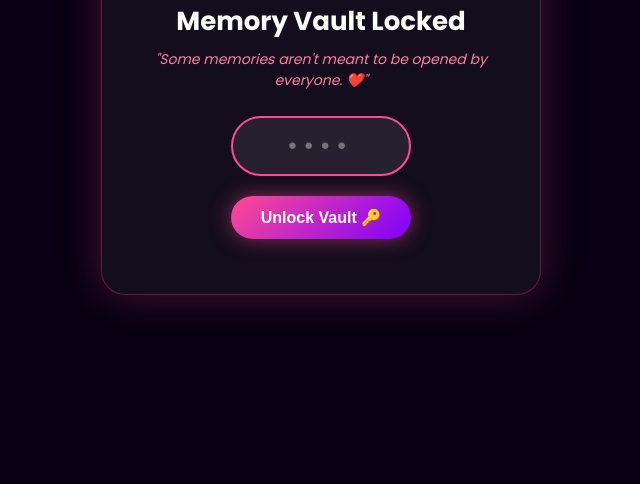
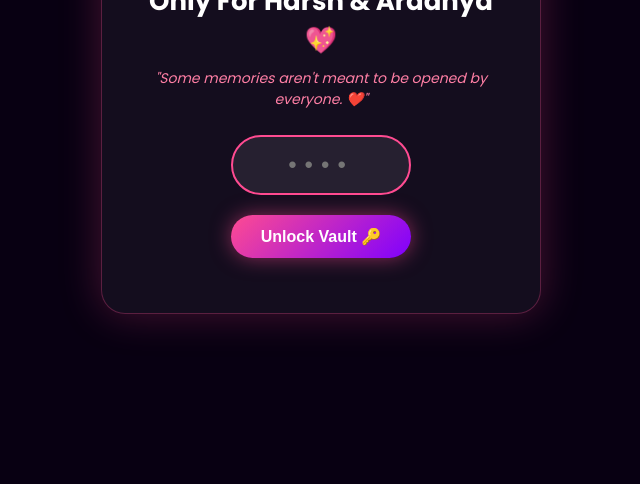
Before and after one commit to cto-semiquantum/aradhya, a plain HTML site: page index.html in a window 1280 px wide. Shown: the part 316-800 px from the top of the page, without its empty margins (319-959 px from the left). Drawn offline with Linux system fonts and the light colour scheme.

Commit message:
Update lock screen heading to Only For Harsh & Aradhya 💖

```diff
--- a/index.html
+++ b/index.html
@@ -23,7 +23,7 @@
 <div id="globalLockScreen" style="position: fixed; inset: 0; background: #080012; z-index: 99999; display: flex; flex-direction: column; align-items: center; justify-content: center; padding: 20px; text-align: center;">
     <div style="background: rgba(255,255,255,0.05); border: 1px solid rgba(255,75,145,0.3); border-radius: 24px; padding: 40px 30px; max-width: 440px; width: 100%; box-shadow: 0 0 40px rgba(255,75,145,0.25);">
         <div style="font-size: 48px; margin-bottom: 15px;">🔒</div>
-        <h2 style="font-size: 26px; color: #fff; font-family: 'Poppins', sans-serif; margin-bottom: 8px;">Memory Vault Locked</h2>
+        <h2 style="font-size: 26px; color: #fff; font-family: 'Poppins', sans-serif; margin-bottom: 8px;">Only For Harsh & Aradhya 💖</h2>
         <p style="font-size: 14px; color: #ff7fa5; font-style: italic; margin-bottom: 25px;">"Some memories aren't meant to be opened by everyone. ❤️"</p>
         <input type="password" id="globalPasscode" placeholder="••••" maxlength="4" style="width: 180px; padding: 14px 20px; font-size: 24px; letter-spacing: 8px; text-align: center; border-radius: 50px; border: 2px solid #ff4b91; background: rgba(255,255,255,0.08); color: #fff; outline: none; margin-bottom: 20px;">
         <br>
```
